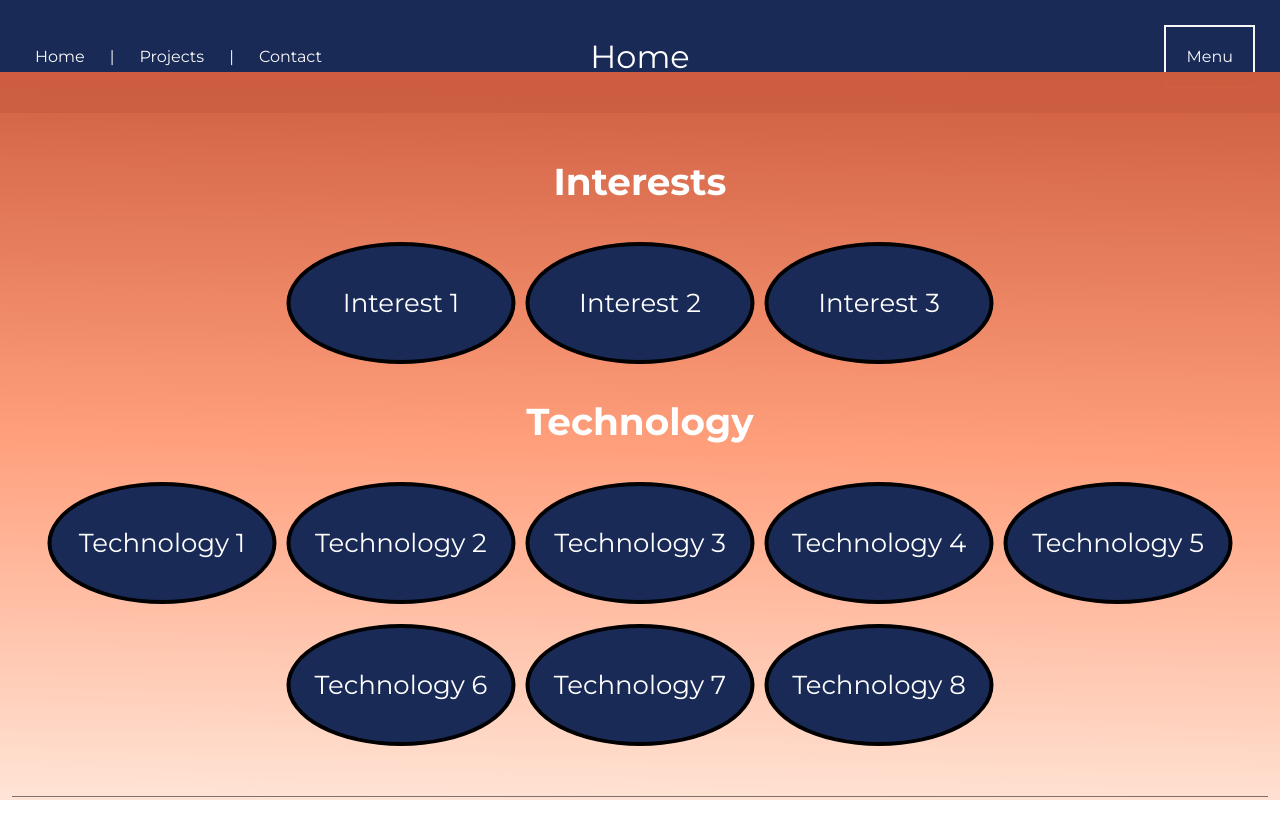
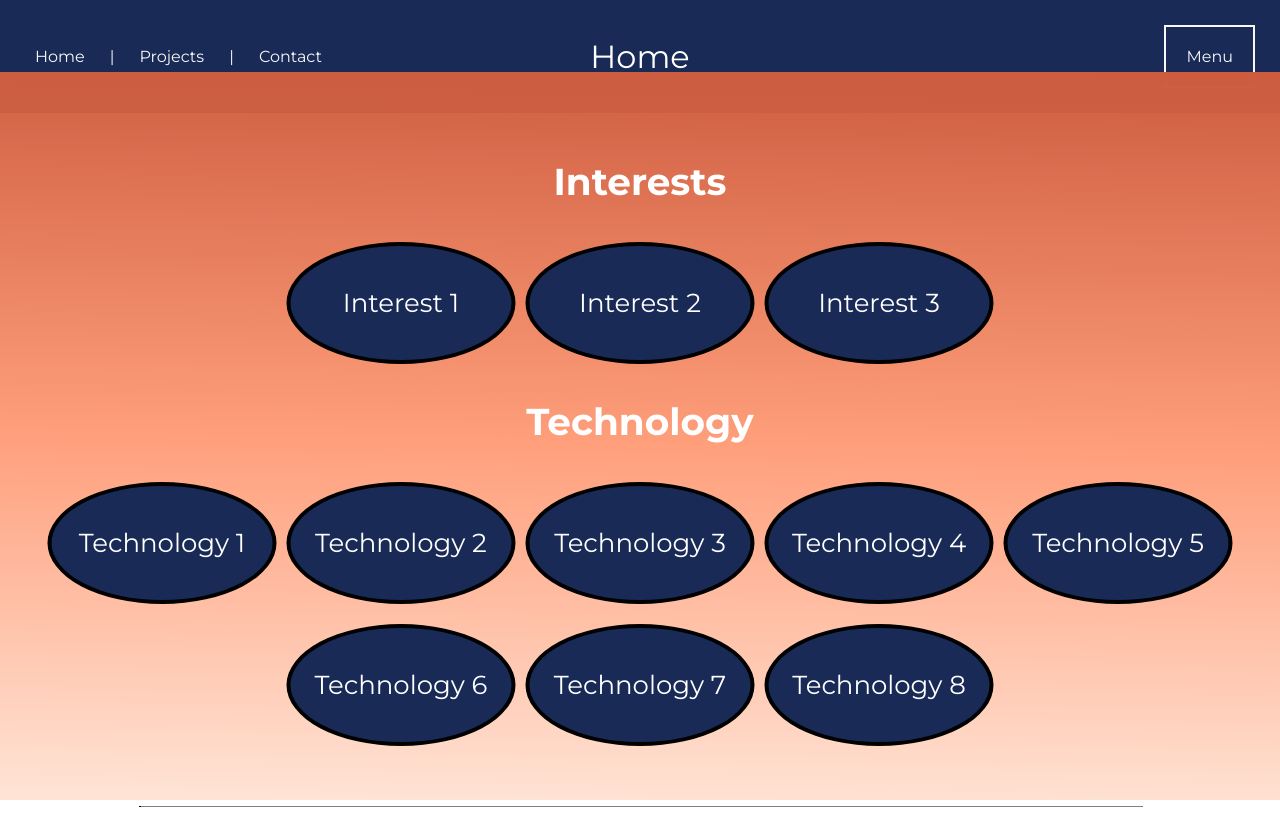
Before and after one commit to emilyjiji/newest-porfolio, a React (Create React App) app: page /projects in a window 1280 px wide. Built offline with nearby package versions, Linux system fonts and the light colour scheme.

Commit message:
centered dotted line

```diff
--- a/src/components/Projects.css
+++ b/src/components/Projects.css
@@ -70,8 +70,15 @@
   }
 
   .line {
-    /* Styles for the horizontal dotted line */
     height: 1px;
     border-top: 1px dotted black;
     margin: 10px 0;
+    width: 80%;
+
   }
+
+  .line-wrap{
+    display: flex;
+    justify-content: center;
+
+  }
--- a/src/components/Projects.js
+++ b/src/components/Projects.js
@@ -51,7 +51,9 @@ export default function Projects() {
               {renderCircles(3, technologyTextsRow2)}
             </div>
           </div>
+          <div className='line-wrap'>
             <div className="line"></div> {/* Add the line element here */}
+            </div>
         </div>
       </div>
 
```
